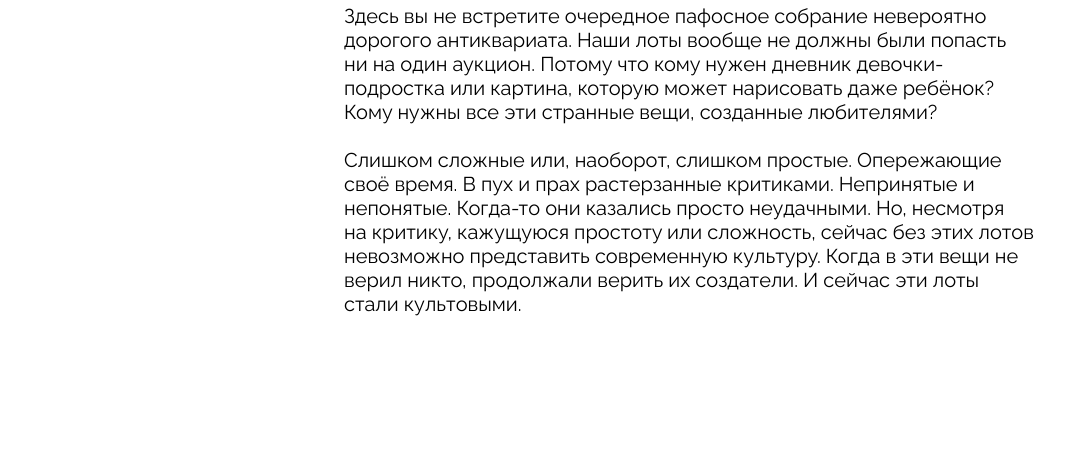
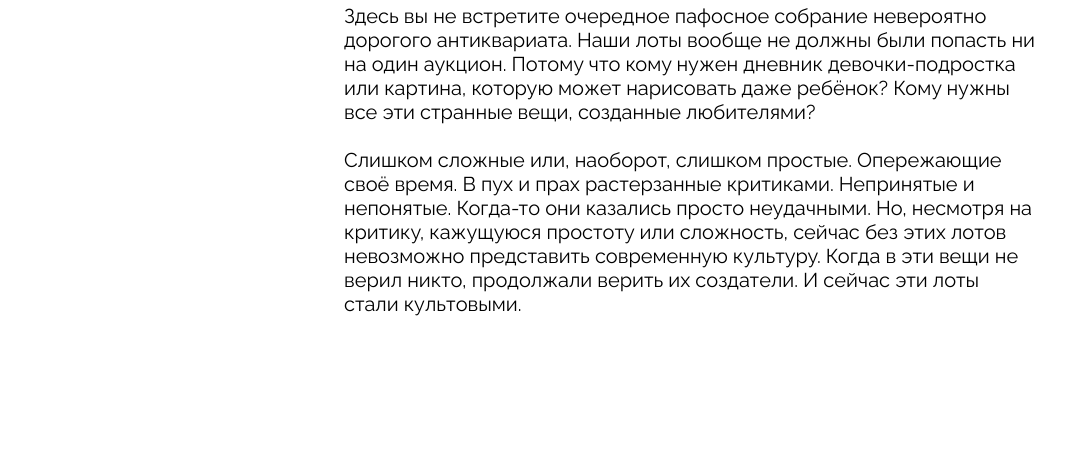
Before and after one commit to spiritualbless/ono-tebe-nado, a plain HTML site: page index.html in a window 1280 px wide. Shown: the part 2348-2811 px from the top of the page, without its empty margins (129-1194 px from the left). Drawn offline with Linux system fonts and the light colour scheme.

Commit message:
last fixes

```diff
--- a/index.html
+++ b/index.html
@@ -124,7 +124,7 @@
           <div class="about__text">
             <p>
               Здесь вы не встретите очередное пафосное собрание невероятно
-              дорогого антиквариата. Наши лоты вообще не должны были попасть <br />ни
+              дорогого антиквариата. Наши лоты вообще не должны были попасть ни
               на один аукцион. Потому что кому нужен дневник девочки-подростка
               или картина, которую может нарисовать даже ребёнок? Кому нужны все
               эти странные вещи, созданные любителями?
@@ -132,7 +132,7 @@
             <p>
               Слишком сложные или, наоборот, слишком простые. Опережающие своё время.
               В пух и прах растерзанные критиками. Непринятые и непонятые. Когда-то они казались
-              просто неудачными. Но, несмотря <br />на критику, кажущуюся простоту или сложность,
+              просто неудачными. Но, несмотря на критику, кажущуюся простоту или сложность,
               сейчас без этих лотов невозможно представить современную культуру.
               Когда в эти вещи не верил никто, продолжали верить их создатели.
               И сейчас эти лоты стали культовыми.
--- a/styles/style.css
+++ b/styles/style.css
@@ -316,7 +316,7 @@
 .footer__menu-list {
     text-align: center;
     list-style: none;
-    padding: 0 0 121px 43px;
+    padding-left: 43px;
 }
 
 .footer__menu-link {
```
